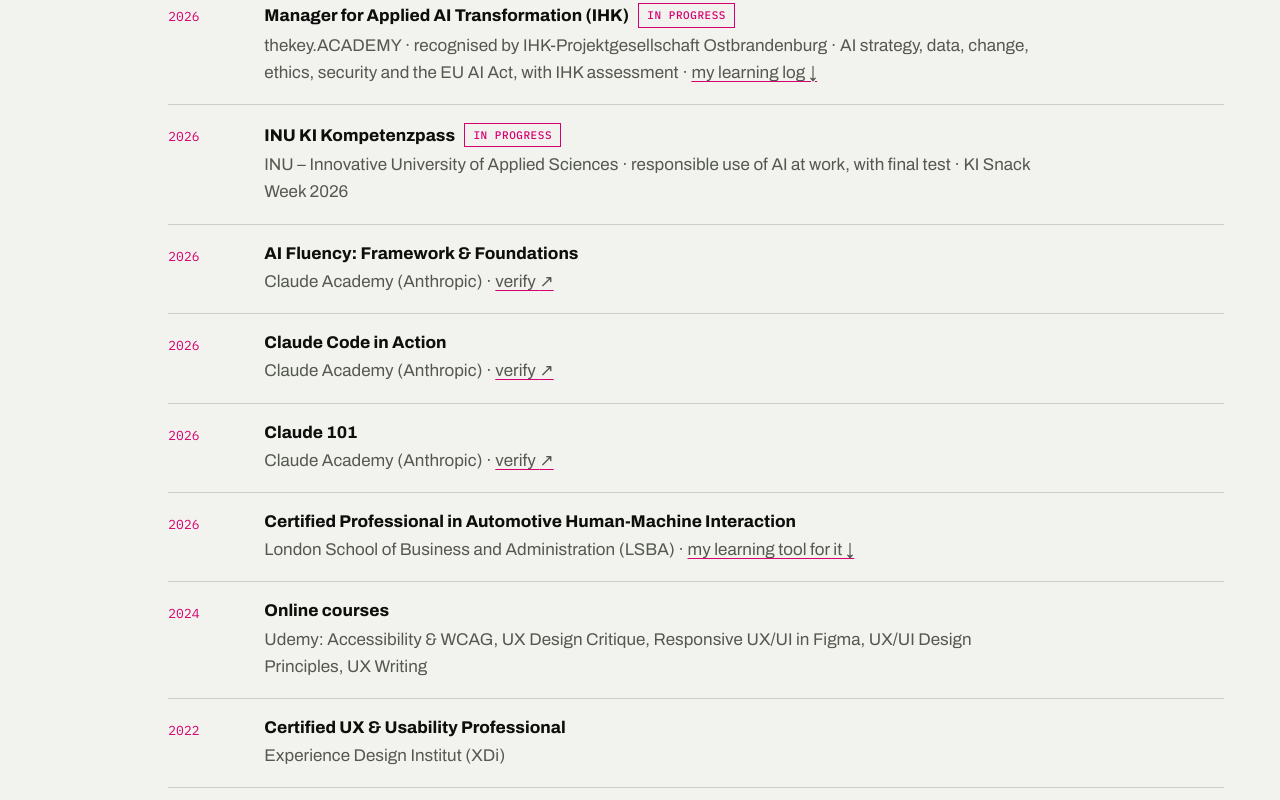
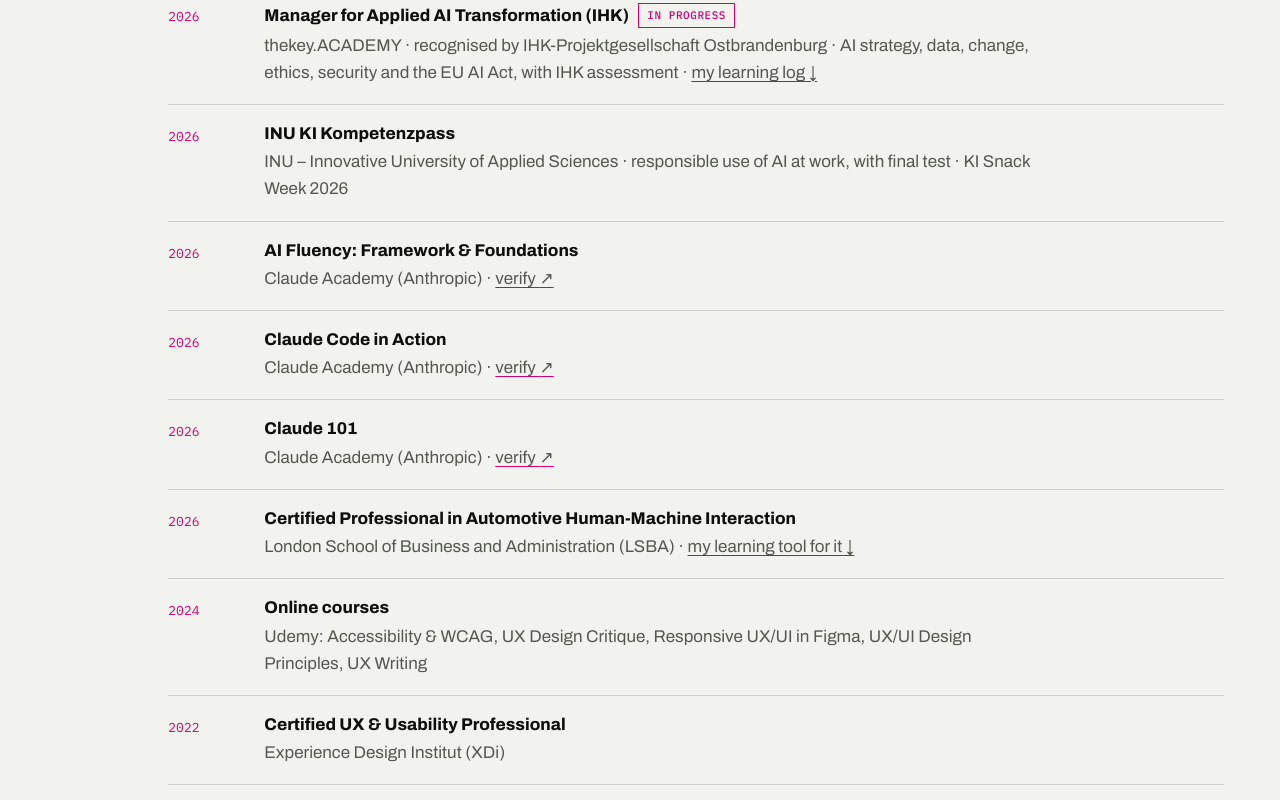
Before and after one commit to ngsgg58794-lab/julia-wimmer.com, a plain HTML site: page index.html in a window 1280 px wide. Shown: the part 3298-4098 px from the top of the page. Drawn offline with Linux system fonts and the light colour scheme.

Commit message:
Zertifikate: INU KI Kompetenzpass bestanden, Marke In progress entfernt
Co-Authored-By: Claude Opus 5.5 <noreply@anthropic.com>
Claude-Session: https://claude.ai/code/session_01MCYRda13ivyboVv5q4pYjP

```diff
--- a/index.html
+++ b/index.html
@@ -874,7 +874,7 @@ html[lang="de"] .hv5{--ft:calc(var(--pt) + var(--fs,10vw)*.66)}
 <div class="wsub" id="certificates"><h3>Certificates</h3><p class="mono">AI, UX and automotive HMI · three verifiable online</p></div>
 <div class="rev cert">
 <div class="row rv"><span class="r">2026</span><div><h3>Manager for Applied AI Transformation (IHK) <span class="tag" style="margin-left:6px;vertical-align:2px;border-color:var(--mag);color:var(--mag)">In progress</span></h3><p class="t">thekey.ACADEMY · recognised by IHK-Projektgesellschaft Ostbrandenburg · AI strategy, data, change, ethics, security and the EU AI Act, with IHK assessment · <a href="#a-06">my learning log &#8595;</a></p></div></div>
-<div class="row rv"><span class="r">2026</span><div><h3>INU KI Kompetenzpass <span class="tag" style="margin-left:6px;vertical-align:2px;border-color:var(--mag);color:var(--mag)">In progress</span></h3><p class="t">INU &#8211; Innovative University of Applied Sciences · responsible use of AI at work, with final test · KI Snack Week 2026</p></div></div>
+<div class="row rv"><span class="r">2026</span><div><h3>INU KI Kompetenzpass</h3><p class="t">INU &#8211; Innovative University of Applied Sciences · responsible use of AI at work, with final test · KI Snack Week 2026</p></div></div>
 <div class="row rv"><span class="r">2026</span><div><h3>AI Fluency: Framework &amp; Foundations</h3><p class="t">Claude Academy (Anthropic) · <a href="https://academy.claude.com/verify/83e57224066fcc03b572ccbe9e305bd1">verify <span aria-hidden="true">&#8599;</span></a></p></div></div>
 <div class="row rv"><span class="r">2026</span><div><h3>Claude Code in Action</h3><p class="t">Claude Academy (Anthropic) · <a href="https://academy.claude.com/verify/3699ef0074211d97a0f993e170873396">verify <span aria-hidden="true">&#8599;</span></a></p></div></div>
 <div class="row rv"><span class="r">2026</span><div><h3>Claude 101</h3><p class="t">Claude Academy (Anthropic) · <a href="https://academy.claude.com/verify/aa234ab4e1598625c6ebbb6fa53788cd">verify <span aria-hidden="true">&#8599;</span></a></p></div></div>
```
